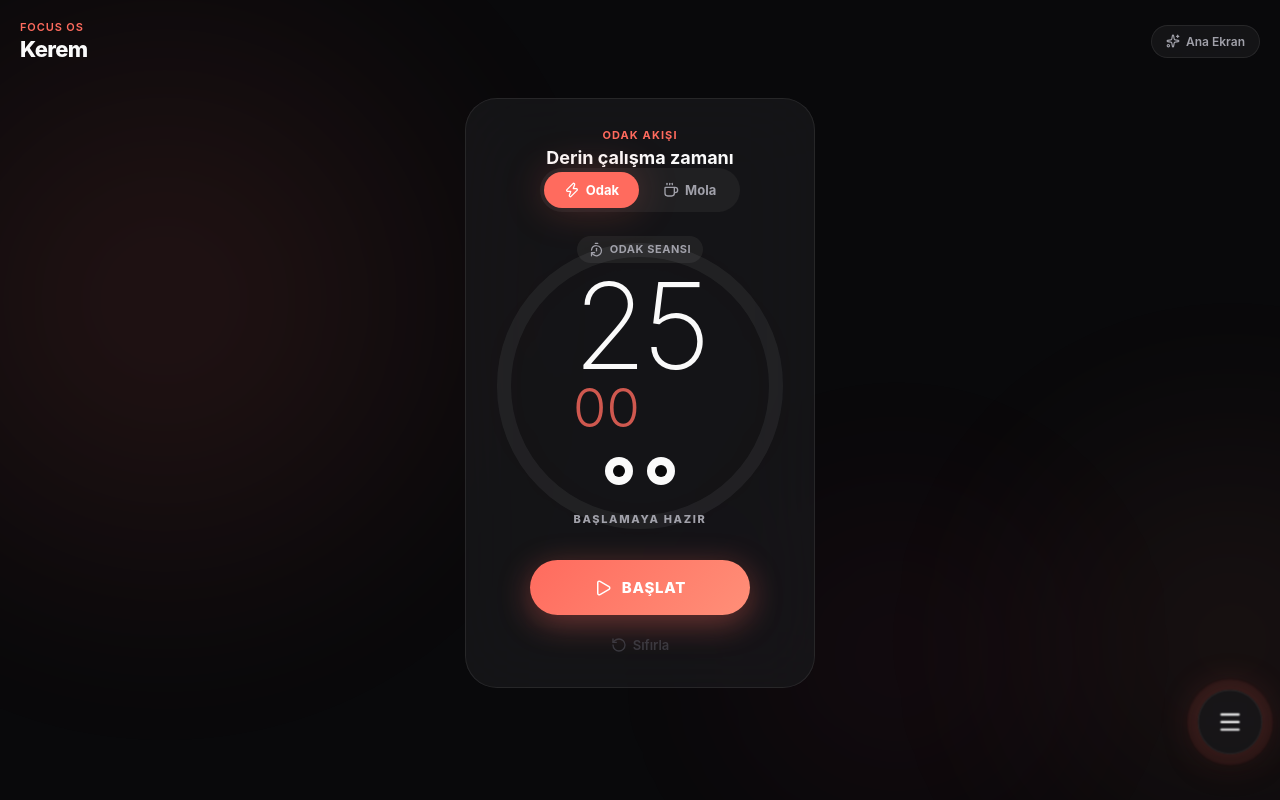
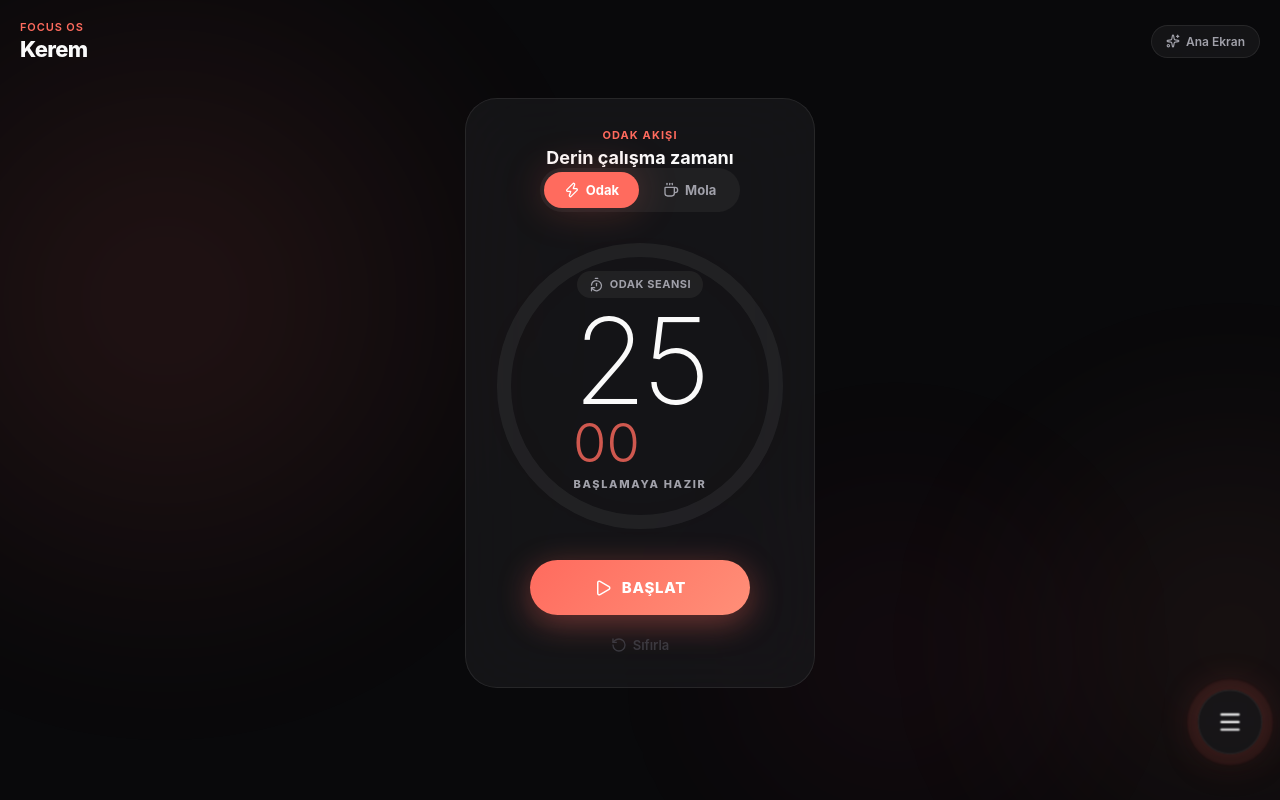
Before and after one commit to Erxpria1/YaverFX, a Next.js app: page / in a window 1280 px wide. Built offline with nearby package versions, Linux system fonts and the light colour scheme.

Commit message:
fix: remove yaver-eyes from timer, cleaner digits display

```diff
--- a/app/components/PomodoroTimer.tsx
+++ b/app/components/PomodoroTimer.tsx
@@ -1,28 +1,10 @@
 "use client";
 
-import { useEffect, useState } from "react";
 import { Coffee, Pause, Play, RotateCcw, TimerReset, Zap } from "lucide-react";
 import { useTimer } from "../context/TimerContext";
 
 export default function PomodoroTimer() {
   const { mode, isRunning, display, progress, toggleTimer, resetTimer, setMode, mounted } = useTimer();
-  const [eyePos, setEyePos] = useState({ x: 0, y: 0 });
-
-  useEffect(() => {
-    if (!isRunning) {
-      setEyePos({ x: 0, y: 0 });
-      return;
-    }
-
-    const interval = setInterval(() => {
-      setEyePos({
-        x: (Math.random() - 0.5) * 6,
-        y: (Math.random() - 0.5) * 4,
-      });
-    }, 2000);
-
-    return () => clearInterval(interval);
-  }, [isRunning]);
 
   if (!mounted) {
     return <div className="timer-stage"><div className="timer-ring-wrapper"></div></div>;
@@ -111,7 +93,7 @@ export default function PomodoroTimer() {
             </svg>
 
             <div className="timer-inner">
-              <div className="timer-breathing-core"></div>
+              <div className="timer-breathing-core" />
               <div className="timer-vertical-content">
                 <div className="timer-status-pill">
                   <TimerReset size={15} />
@@ -121,15 +103,6 @@ export default function PomodoroTimer() {
                 <div className="timer-digits" aria-live="polite">
                   <span className="digit-min">{mins}</span>
                   <span className="digit-sec">{secs}</span>
-                </div>
-
-                <div className={`yaver-eyes ${isRunning ? "active" : "idle"}`}>
-                  <div className="eye">
-                    <div className="pupil" style={{ transform: `translate(${eyePos.x}px, ${eyePos.y}px)` }}></div>
-                  </div>
-                  <div className="eye">
-                    <div className="pupil" style={{ transform: `translate(${eyePos.x}px, ${eyePos.y}px)` }}></div>
-                  </div>
                 </div>
 
                 <span className="timer-status-mini">{isRunning ? "AKIŞ DEVAM EDİYOR" : "BAŞLAMAYA HAZIR"}</span>
```
Also changed, not shown: public/sw.js.
